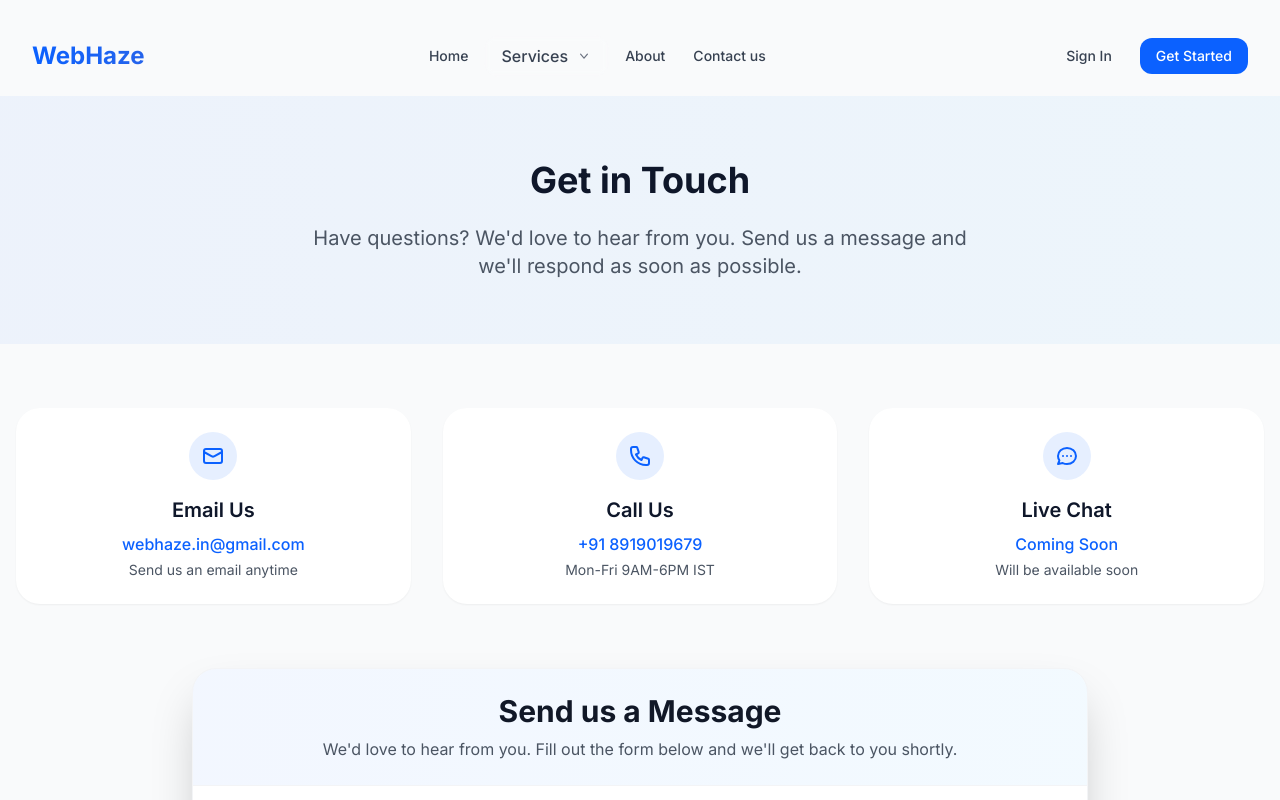
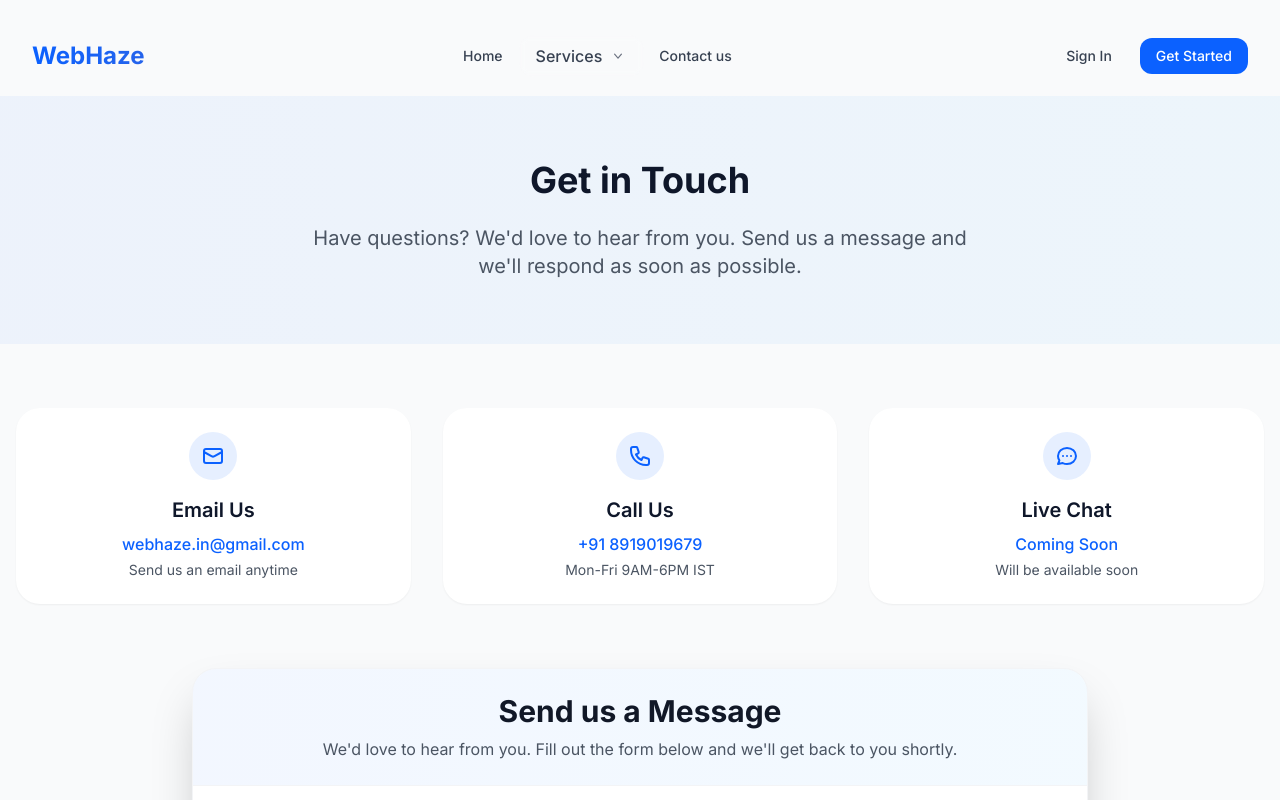
Before and after one commit to MhasnainGIT/WebHaze, a React (Vite) app in the folder client/: page /contact in a window 1280 px wide. Shown: the top 800 px of the page. Built offline with nearby package versions, Linux system fonts and the light colour scheme; the HTML template or start-up script is replaced by a standard one.

Commit message:
about section is hidden

```diff
--- a/client/src/components/Navbar.jsx
+++ b/client/src/components/Navbar.jsx
@@ -6,7 +6,7 @@ import { useAuth } from '../contexts/AuthContext';
 
 const navItems = [
     { name: 'Account', to: '/account' },
-    { name: 'About', to: '/about' },
+    // { name: 'About', to: '/about' },
     { name: 'Contact us', to: '/contact' }
 ];
 
```
